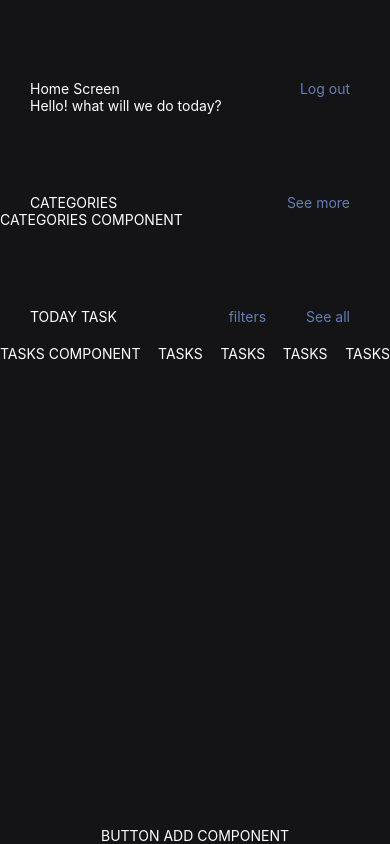
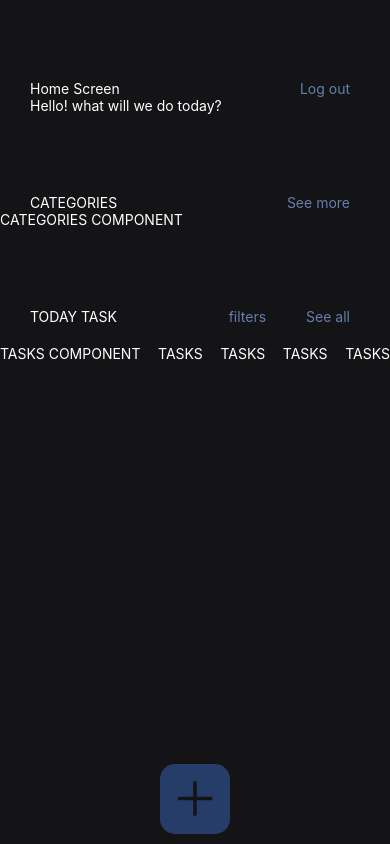
Before and after one commit to Diana-Camz/ToDoApp, a React Native app: screen /Home in a window 390 px wide. Built offline with nearby package versions, Linux system fonts and the light colour scheme.

Commit message:
add CustomIcon button to scren

```diff
--- a/src/screens/Home.js
+++ b/src/screens/Home.js
@@ -1,5 +1,7 @@
 import { Pressable, StyleSheet, Text, View } from 'react-native'
 import React from 'react'
+import CustomIcon from '../components/CustomIcon'
+import { colorsTheme } from '../styles/colorsTheme'
 
 
 const Home = ({navigation}) => {
@@ -40,9 +42,7 @@ const Home = ({navigation}) => {
         </View>
       </View>
       <View style={styles.container_buttonAdd}>
-        <Pressable onPress={() => navigation.navigate('CreateTask')}>
-            <Text style={styles.tasks_title}>BUTTON ADD COMPONENT</Text>
-        </Pressable>
+        <CustomIcon onPress={() => navigation.navigate('CreateTask')} iconName="add-sharp" size={55} color={colorsTheme.dark} background={true}/>
       </View>
     </View>
   )
```
